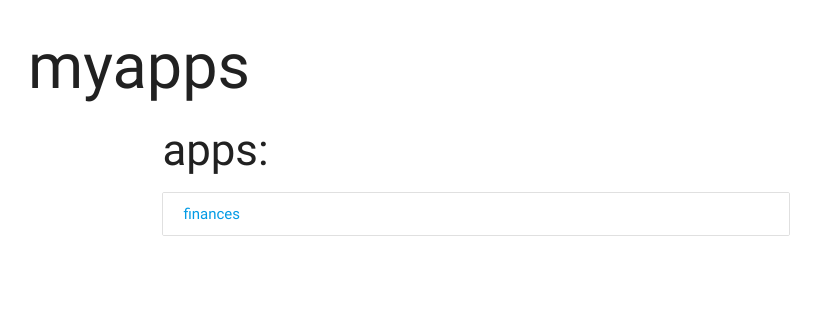
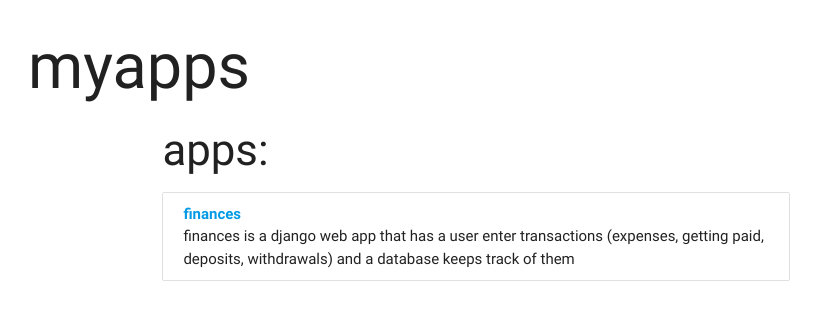
Before and after one commit to quasarbright/quasarbright.github.io, a Django app: template python/django_projects/myapps/myapps/templates/myapps/index.html in a window 1280 px wide. Shown: the top 320 px of the page, without its empty margins (164-985 px from the left). Run offline with Django 3.2, Linux system fonts and the light colour scheme; the template is opened without the code that fills it, so the values that code supplies are empty.

Commit message:
include description of apps in index

```diff
--- a/python/django_projects/myapps/myapps/templates/myapps/index.html
+++ b/python/django_projects/myapps/myapps/templates/myapps/index.html
@@ -2,6 +2,7 @@
 {% block content %}
 <h3>apps:</h3>
 <ul class="collection">
-  <li class="collection-item"><a href="finances/">finances</a></li>
+  <li class="collection-item"><b><a href="finances/">finances</a></b><br>
+  finances is a django web app that has a user enter transactions (expenses, getting paid, deposits, withdrawals) and a database keeps track of them</li>
 </ul>
 {% endblock %}
```
